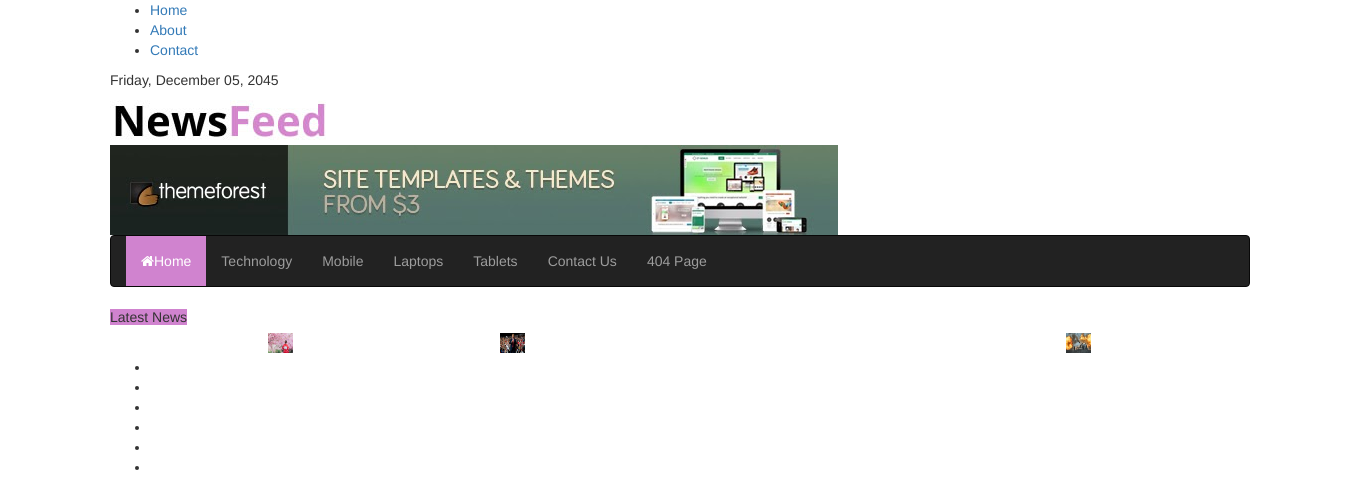
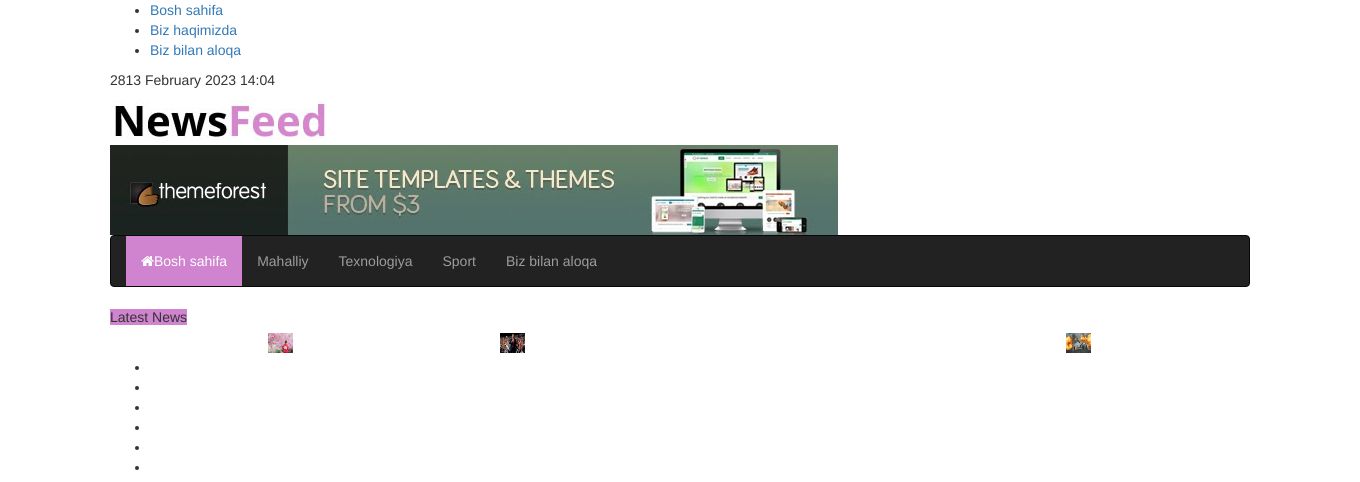
Before and after one commit to bscoderuz/xabarlar.uz_clone, a Django app: page / in a window 1360 px wide; the page is wider, and only the part inside the window is pictured. Shown: the top 482 px of that part. Run offline with Django 4.2, Linux system fonts and the light colour scheme; data comes from the database, SQL or seed files in the repository; some libraries are stand-ins or nearby versions.

Commit message:
add new html files

```diff
--- a/news_app/models.py
+++ b/news_app/models.py
@@ -1,3 +1,4 @@
+from django.urls import reverse
 from django.utils import timezone
 
 from django.db import models
@@ -43,6 +44,9 @@ class News(models.Model):
     def __str__(self):
         return self.title
 
+    def get_absolute_url(self):
+        return reverse("news_detail", args=[self.slug])
+
 
 class Contact(models.Model):
     name = models.CharField(max_length=200)
--- a/news_app/urls.py
+++ b/news_app/urls.py
@@ -1,10 +1,16 @@
 from django.urls import path
-from .views import news_list, news_detail, home, contact, notFoundPage,HomePageView
+from .views import news_list, news_detail, home, contact, notFoundPage, HomePageView, LocalNewsView, EuroNewsView, \
+    TexnoNewsView, SportNewsView
 
 urlpatterns = [
     path('', HomePageView.as_view(), name='home_page'),
+    path('news/', news_list, name='news_list'),
+    path('news/<slug:news>/', news_detail, name='news_detail'),
+    path('local-news/', LocalNewsView.as_view(), name='local-news'),
+    path('euro-news/', EuroNewsView.as_view(), name='euro-news'),
+    path('sport-news/', SportNewsView.as_view(), name='sport-news'),
+    path('texno-news/', TexnoNewsView.as_view(), name='sport-news'),
+    path('not-found/', notFoundPage, name='not_found'),
     path('contact', contact, name='contact_page'),
-    path('not-found/', notFoundPage, name='not-found'),
-    path('news/', news_list, name='news_list'),
-    path('news/<int:id>/', news_detail, name='news_detail'),
+
 ]
--- a/news_app/views.py
+++ b/news_app/views.py
@@ -17,8 +17,8 @@ def news_list(request):
     return render(request, 'news/news_list.html', context)
 
 
-def news_detail(request, id):
-    news = get_object_or_404(News, id=id, status=News.Status.Published)
+def news_detail(request, news):
+    news = get_object_or_404(News, slug=news, status=News.Status.Published)
     context = {
         'news': news
     }
@@ -91,3 +91,40 @@ def contact(request):
 
 def notFoundPage(request):
     return render(request, 'news/404.html')
+
+
+class LocalNewsView(ListView):
+    model = News
+    template_name = 'news/local-news.html'
+    context_object_name = 'local-news'
+
+    def get_queryset(self):
+        news = self.model.published.all().filter(category__name="Mahalliy")
+        return news
+
+
+class EuroNewsView(ListView):
+    model = News
+    template_name = 'news/euro-news.html'
+    context_object_name = 'euro-news'
+
+    def get_queryset(self):
+        news = self.model.published.all().filter(category__name="Xorij")
+
+
+class TexnoNewsView(ListView):
+    model = News
+    template_name = 'news/texno-news.html'
+    context_object_name = 'texno-news'
+
+    def get_queryset(self):
+        news = self.model.published.all().filter(category__name="Texnologiya")
+
+
+class SportNewsView(ListView):
+    model = News
+    template_name = 'news/sport-news.html'
+    context_object_name = 'sport-news'
+
+    def get_queryset(self):
+        news = self.model.published.all().filter(category__name="Sport")
--- a/templates/news/base.html
+++ b/templates/news/base.html
@@ -32,13 +32,13 @@
                 <div class="header_top">
                     <div class="header_top_left">
                         <ul class="top_nav">
-                            <li><a href="{% url 'home_page' %}">Home</a></li>
-                            <li><a href="#">About</a></li>
-                            <li><a href="{% url 'contact_page' %}">Contact</a></li>
+                            <li><a href="{% url 'home_page' %}">Bosh sahifa</a></li>
+                            <li><a href="#">Biz haqimizda</a></li>
+                            <li><a href="{% url 'contact_page' %}">Biz bilan aloqa</a></li>
                         </ul>
                     </div>
                     <div class="header_top_right">
-                        <p>Friday, December 05, 2045</p>
+                        <p>{% now "js F Y H:i" %}</p>
                     </div>
                 </div>
             </div>
@@ -64,22 +64,12 @@
                 <ul class="nav navbar-nav main_nav">
                     <li class="active"><a href="{% url 'home_page' %}"><span
                             class="fa fa-home desktop-home"></span><span
-                            class="mobile-show">Home</span></a></li>
-                    <li><a href="#">Technology</a></li>
-                    <li class="dropdown"><a href="#" class="dropdown-toggle" data-toggle="dropdown" role="button"
-                                            aria-expanded="false">Mobile</a>
-                        <ul class="dropdown-menu" role="menu">
-                            <li><a href="#">Android</a></li>
-                            <li><a href="#">Samsung</a></li>
-                            <li><a href="#">Nokia</a></li>
-                            <li><a href="#">Walton Mobile</a></li>
-                            <li><a href="#">Sympony</a></li>
-                        </ul>
-                    </li>
-                    <li><a href="#">Laptops</a></li>
-                    <li><a href="#">Tablets</a></li>
-                    <li><a href="{% url 'contact_page' %}">Contact Us</a></li>
-                    <li><a href="{% url 'not-found' %}">404 Page</a></li>
+                            class="mobile-show">Bosh sahifa</span></a></li>
+                    <li><a href="#">Mahalliy</a></li>
+                    <li><a href="#">Texnologiya</a></li>
+                    <li><a href="#">Sport</a></li>
+                    <li><a href="{% url 'contact_page' %}">Biz bilan aloqa</a></li>
+{#                    <li><a href="{% url 'not-found' %}">404 Page</a></li>#}
                 </ul>
             </div>
         </nav>
--- a/templates/news/home.html
+++ b/templates/news/home.html
@@ -10,11 +10,11 @@
 
                     {% for news in news_list %}
                         <div class="single_iteam">
-                            <a href="{% url 'news_detail' news.pk %}">
+                            <a href="{{ news.get_absolute_url }}">
                                 <img src="{{ news.image.url }}" alt=""></a>
                             <div class="slider_article">
                                 <h2><a class="slider_tittle"
-                                       href="{% url 'news_detail' news.pk %}">{{ news.title | truncatewords:5 }}</a>
+                                       href="{{ news.get_absolute_url }}">{{ news.title | truncatewords:5 }}</a>
                                 </h2>
                                 <p>{{ news.title }}</p>
                             </div>
@@ -34,11 +34,11 @@
                         <ul class="latest_postnav">
                             {% for news in news_list %}
                                 <li>
-                                    <div class="media"><a href="{% url 'news_detail' news.pk %}" class="media-left">
+                                    <div class="media"><a href="{{ news.get_absolute_url }}" class="media-left">
                                         <img alt="" src="{{ news.image.url }}">
                                     </a>
                                         <div class="media-body">
-                                            <a href="{% url 'news_detail' news.pk %}"
+                                            <a href="{{ news.get_absolute_url }}"
                                                class="catg_title">{{ news.title|truncatewords:4 }}</a>
                                         </div>
                                     </div>
@@ -65,12 +65,12 @@
                                 {% for localnews in local_news %}
                                     {% if forloop.first %}
                                         <li>
-                                            <figure class="bsbig_fig"><a href="{% url 'news_detail' localnews.pk %}"
+                                            <figure class="bsbig_fig"><a href="{{ localnews.get_absolute_url }}"
                                                                          class="featured_img">
                                                 <img alt="" src="{{ localnews.image.url }}"> <span
                                                     class="overlay"></span> </a>
                                                 <figcaption>
-                                                    <a href="{% url 'news_detail' localnews.pk %}">
+                                                    <a href="{{ localnews.get_absolute_url }}">
                                                         {{ localnews.title|truncatewords:5 }}</a>
                                                 </figcaption>
                                                 <p>{{ localnews.title }}</p>
@@ -87,11 +87,11 @@
                                     {% if forloop.counter > 1 %}
                                         <li>
                                             <div class="media wow fadeInDown">
-                                                <a href="{% url 'news_detail' local.pk %}" class="media-left">
+                                                <a href="{{ local.get_absolute_url }}" class="media-left">
                                                     <img alt="" src="{{ local.image.url }}">
                                                 </a>
                                                 <div class="media-body">
-                                                    <a href="{% url 'news_detail' local.pk %}" class="catg_title">
+                                                    <a href="{{ local.get_absolute_url }}" class="catg_title">
                                                         {{ local.title }}
                                                     </a>
                                                 </div>
@@ -110,12 +110,12 @@
                                     {% for xorij in euro_news %}
                                         {% if forloop.first %}
                                             <li>
-                                                <figure class="bsbig_fig"><a href="{% url 'news_detail' xorij.pk %}"
+                                                <figure class="bsbig_fig"><a href="{{ xorij.get_absolute_url }}"
                                                                              class="featured_img">
                                                     <img alt="" src="{{ xorij.image.url }}"> <span
                                                         class="overlay"></span>
                                                 </a>
-                                                    <figcaption><a href="pages/single_page.html">
+                                                    <figcaption><a href="{{ xorij.get_absolute_url }}">
                                                         {{ xorij.title }}
                                                     </a></figcaption>
                                                     <p>{{ xorij.body|truncatewords:10 }}</p>
@@ -130,11 +130,11 @@
                                         {% if forloop.counter > 1 %}
                                             <li>
                                                 <div class="media wow fadeInDown">
-                                                    <a href="{% url 'news_detail' xorij.pk %}" class="media-left">
+                                                    <a href="{{ xorij.get_absolute_url }}" class="media-left">
                                                         <img alt="" src="{{ xorij.image.url }}">
                                                     </a>
                                                     <div class="media-body">
-                                                        <a href="pages/single_page.html" class="catg_title">
+                                                        <a href="{{ xorij.get_absolute_url }}" class="catg_title">
                                                             {{ xorij.title }}</a>
                                                     </div>
                                                 </div>
@@ -153,11 +153,11 @@
                                         {% if forloop.first %}
                                             <li>
                                                 <figure class="bsbig_fig wow fadeInDown">
-                                                    <a href="{% url 'news_detail' texno.pk %}" class="featured_img">
+                                                    <a href="{{ texno.get_absolute_url }}" class="featured_img">
                                                         <img alt="" src="{{ texno.image.url }}">
                                                         <span class="overlay"></span> </a>
                                                     <figcaption>
-                                                        <a href="{% url 'news_detail' texno.pk %}">
+                                                        <a href="{{ texno.get_absolute_url }}">
                                                             {{ texno.title }}
                                                         </a>
                                                     </figcaption>
@@ -175,11 +175,11 @@
                                         {% if forloop.counter > 1 %}
                                             <li>
                                                 <div class="media wow fadeInDown">
-                                                    <a href="{% url 'news_detail' texno.pk %}" class="media-left">
+                                                    <a href="{{ texno.get_absolute_url }}" class="media-left">
                                                         <img alt="" src="{{ texno.image.url }}">
                                                     </a>
                                                     <div class="media-body">
-                                                        <a href="pages/single_page.html" class="catg_title">
+                                                        <a href="{{ texno.get_absolute_url }}" class="catg_title">
                                                             {{ texno.title }}</a>
                                                     </div>
                                                 </div>
@@ -258,11 +258,11 @@
                                     {% if forloop.first %}
                                         <li>
                                             <figure class="bsbig_fig  wow fadeInDown">
-                                                <a class="featured_img" href="{% url 'news_detail' sport.pk %}">
+                                                <a class="featured_img" href="{{ sport.get_absolute_url }}">
                                                     <img src="{{ sport.image.url }}" alt="">
                                                     <span class="overlay"></span> </a>
                                                 <figcaption>
-                                                    <a href="pages/single_page.html">
+                                                    <a href="{{ sport.get_absolute_url }}">
                                                         {{ sport.title }} </a>
                                                 </figcaption>
                                                 <p>{{ sport.body|truncatewords:10 }}</p>
@@ -279,11 +279,11 @@
                                     {% if forloop.counter > 1 %}
                                         <li>
                                             <div class="media wow fadeInDown">
-                                                <a href="{% url 'news_detail' sport.pk %}" class="media-left">
+                                                <a href="{{ sport.get_absolute_url }}" class="media-left">
                                                     <img alt="" src="{{ sport.image.url }}">
                                                 </a>
                                                 <div class="media-body">
-                                                    <a href="{% url 'news_detail' sport.pk %}" class="catg_title">
+                                                    <a href="{{ sport.get_absolute_url }}" class="catg_title">
                                                         {{ sport.title }}</a></div>
                                             </div>
                                         </li>
```
Also changed, not shown: templates/news/euro-news.html (added, +10 -0 lines), templates/news/local-news.html (added, +10 -0 lines), templates/news/sport-news.html (added, +10 -0 lines), templates/news/texno-news.html (added, +10 -0 lines).
